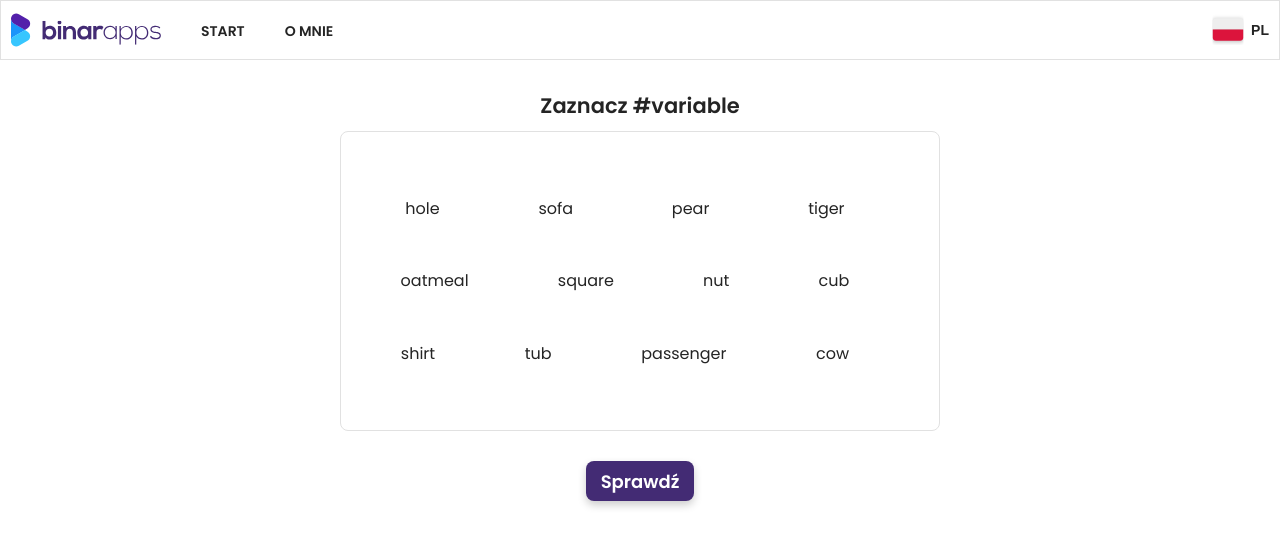
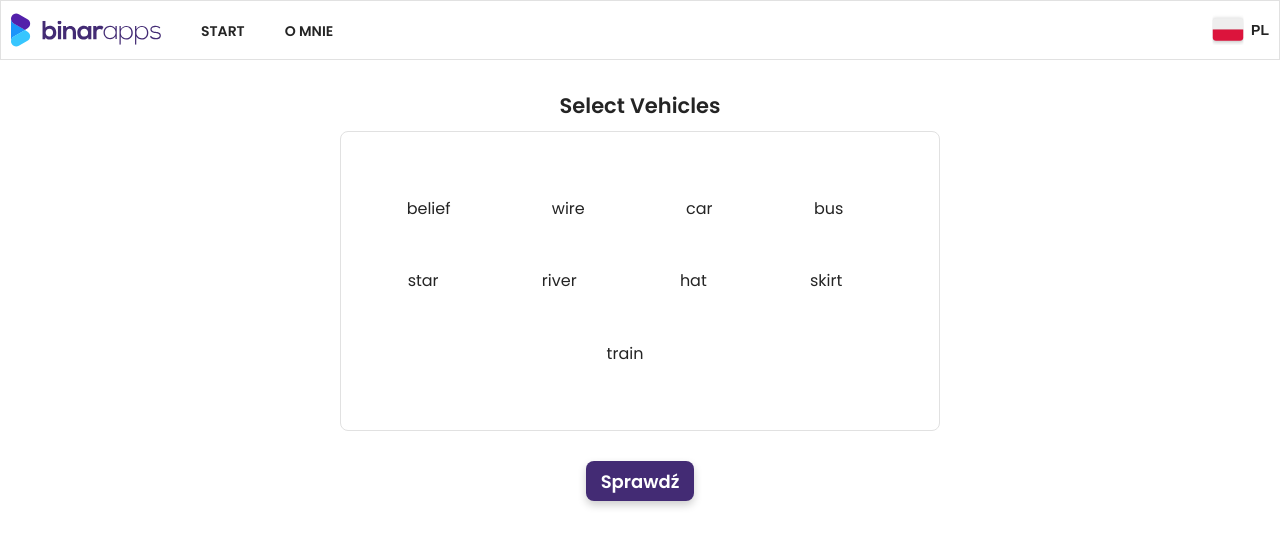
Before and after one commit to patryk-makarewicz/word-game, a React (Create React App) app: page /game in a window 1280 px wide. Shown: the top 546 px of the page. Built offline with nearby package versions, Linux system fonts and the light colour scheme.

Commit message:
add isGood param and styles for check

```diff
--- a/src/components/game/game.module.scss
+++ b/src/components/game/game.module.scss
@@ -22,14 +22,33 @@
   }
 
   &__boxWord {
+    cursor: pointer;
     margin-left: 2rem;
     margin-right: 5rem;
+    padding: 0.1rem 0.4rem;
+    border-radius: 0.8rem;
+    border: 0.1rem solid $color-white;
   }
 
   &__boxWordChecked {
-    margin-left: 2rem;
-    margin-right: 5rem;
-    color: $color-orange;
+    @extend .game__boxWord;
+
+    color: $color-violet;
+    border: 0.1rem solid $color-violet;
+  }
+
+  &__boxWordCheckedGood {
+    @extend .game__boxWordChecked;
+
+    color: green;
+    border: 0.1rem solid green;
+  }
+
+  &__boxWordCheckedBad {
+    @extend .game__boxWordChecked;
+
+    color: $color-red;
+    border: 0.1rem solid $color-red;
   }
 
   &__title {
@@ -37,5 +56,6 @@
     font-size: $font-size-xl;
     font-weight: $font-semiBold;
     margin-bottom: 1rem;
+    text-transform: capitalize;
   }
 }
--- a/src/components/game/game.tsx
+++ b/src/components/game/game.tsx
@@ -7,17 +7,26 @@ import Button from '../button/button';
 import { gameData } from '../../helpers/game';
 import styles from './game.module.scss';
 
-interface State {
-  value?: any;
-  checked?: boolean;
-}
+type IAllData = {
+  question: string;
+  all_words: string[];
+  good_words: string[];
+};
+
+type IAllWords = {
+  value: string;
+  checked: boolean;
+  isGood: boolean;
+};
 
 const Game = () => {
   const { t } = useTranslation();
 
   const [randomNumber, setRandomNumber] = useState(0);
-  const [wordsList, setWordsList] = useState<State[]>([]);
+  const [allData, setAllData] = useState<IAllData>();
+  const [wordsList, setWordsList] = useState<IAllWords[]>([]);
   const newWordList = [...wordsList];
+  const [check, setCheck] = useState(false);
 
   useEffect(() => {
     const min = 0;
@@ -26,39 +35,67 @@ const Game = () => {
 
     setRandomNumber(number);
 
-    const fetchWords = gameData[randomNumber].all_words;
-    const data: { value: string; checked: boolean }[] = [];
-    fetchWords.forEach((elem) => {
+    const fetchAllData = gameData[randomNumber];
+    setAllData(fetchAllData);
+
+    const data: IAllWords[] = [];
+    allData?.all_words.forEach((elem) => {
       data.push({
         value: elem,
         checked: false,
+        isGood: false,
       });
     });
     setWordsList(data);
-  }, []);
+  }, [allData]);
 
   const toggleClick = (wordValue: any) => {
     const index = wordsList.findIndex((word) => word.value === wordValue);
     newWordList[index].checked = !newWordList[index].checked;
+    if (allData?.good_words.includes(wordValue)) {
+      newWordList[index].isGood = !newWordList[index].isGood;
+    }
     setWordsList(newWordList);
   };
 
   const toggleCheck = () => {
-    console.log('check');
+    setCheck(true);
   };
+
+  useEffect(() => {}, [wordsList]);
+  console.log(wordsList);
 
   return (
     <div className={styles.game}>
-      <h2 className={styles.game__title}>{t('game.title')} #variable</h2>
+      <h2 className={styles.game__title}>{allData?.question}</h2>
       <div className={styles.game__box}>
         {wordsList.map((word: any, index) => (
+          <div key={index}>
+            {!check && (
               <p
-            key={index}
                 className={word.checked ? styles.game__boxWordChecked : styles.game__boxWord}
                 onClick={() => toggleClick(word.value)}
               >
                 {word.value}
               </p>
+            )}
+            {check && !word.isGood && (
+              <p
+                className={word.checked ? styles.game__boxWordCheckedBad : styles.game__boxWord}
+                onClick={() => toggleClick(word.value)}
+              >
+                {word.value}
+              </p>
+            )}
+            {check && word.isGood && (
+              <p
+                className={word.checked ? styles.game__boxWordCheckedGood : styles.game__boxWord}
+                onClick={() => toggleClick(word.value)}
+              >
+                {word.value}
+              </p>
+            )}
+          </div>
         ))}
       </div>
       <Button onClick={toggleCheck}>{t('game.button')}</Button>
```
Lines whose indentation alone changed are shown as unchanged.
